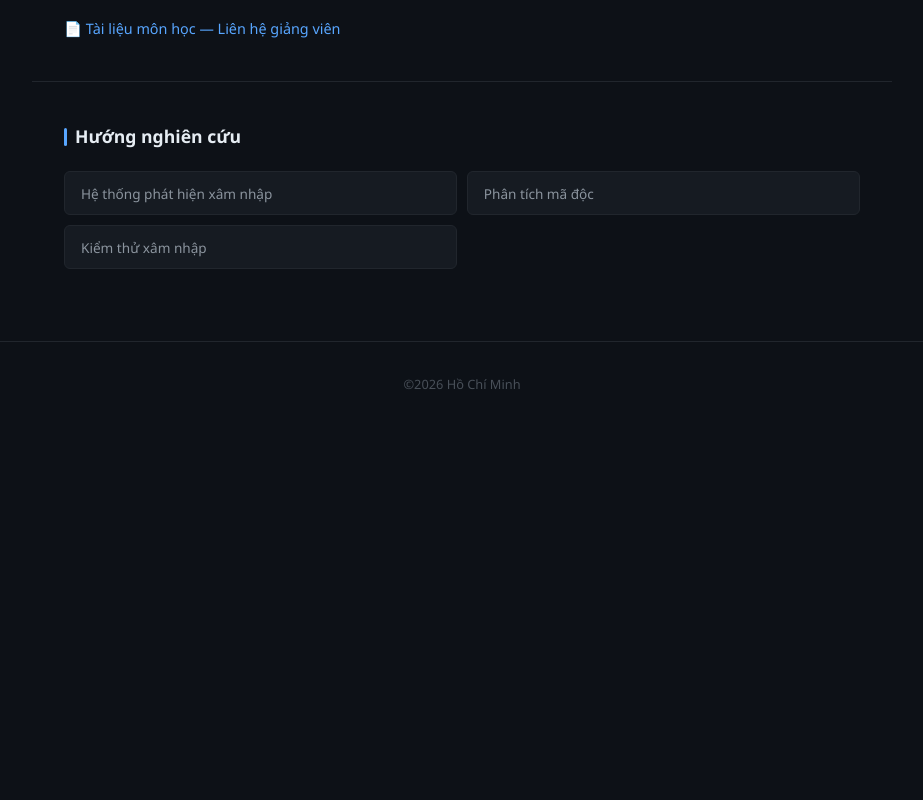
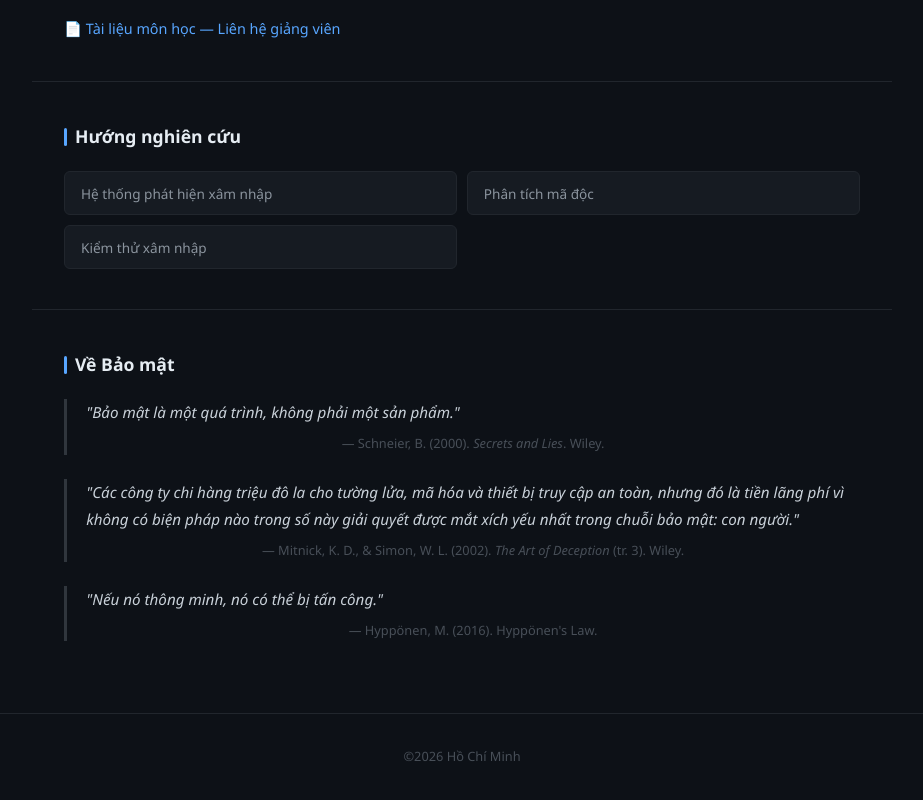
Before and after one commit to philippbuido/philippbuido.github.io, a plain HTML site: page vi.html in a window 1280 px wide. Shown: the part 1004-1804 px from the top of the page, without its empty margins (178-1101 px from the left). Before the commit the page ends 1432 px from the top, so only its background shows below. Drawn offline with Linux system fonts and the light colour scheme.

Commit message:
Update vi.html

```diff
--- a/vi.html
+++ b/vi.html
@@ -255,6 +255,25 @@
   </div>
 </div>
 
+
+  <hr class="divider">
+
+<div class="section" id="quotes">
+  <h2>Về Bảo mật</h2>
+  <blockquote style="border-left:3px solid #30363d; padding-left:1.2rem; margin-bottom:1.5rem;">
+    <p style="color:#c9d1d9; font-style:italic; font-size:0.95rem;">"Bảo mật là một quá trình, không phải một sản phẩm."</p>
+    <footer style="margin-top:0.4rem; font-size:0.8rem; color:#484f58; border:none; padding:0;">— Schneier, B. (2000). <em>Secrets and Lies</em>. Wiley.</footer>
+  </blockquote>
+  <blockquote style="border-left:3px solid #30363d; padding-left:1.2rem; margin-bottom:1.5rem;">
+    <p style="color:#c9d1d9; font-style:italic; font-size:0.95rem;">"Các công ty chi hàng triệu đô la cho tường lửa, mã hóa và thiết bị truy cập an toàn, nhưng đó là tiền lãng phí vì không có biện pháp nào trong số này giải quyết được mắt xích yếu nhất trong chuỗi bảo mật: con người."</p>
+    <footer style="margin-top:0.4rem; font-size:0.8rem; color:#484f58; border:none; padding:0;">— Mitnick, K. D., & Simon, W. L. (2002). <em>The Art of Deception</em> (tr. 3). Wiley.</footer>
+  </blockquote>
+  <blockquote style="border-left:3px solid #30363d; padding-left:1.2rem;">
+    <p style="color:#c9d1d9; font-style:italic; font-size:0.95rem;">"Nếu nó thông minh, nó có thể bị tấn công."</p>
+    <footer style="margin-top:0.4rem; font-size:0.8rem; color:#484f58; border:none; padding:0;">— Hyppönen, M. (2016). Hyppönen's Law.</footer>
+  </blockquote>
+</div>
+
 <footer>
   ©2026 Hồ Chí Minh
 </footer>
```
